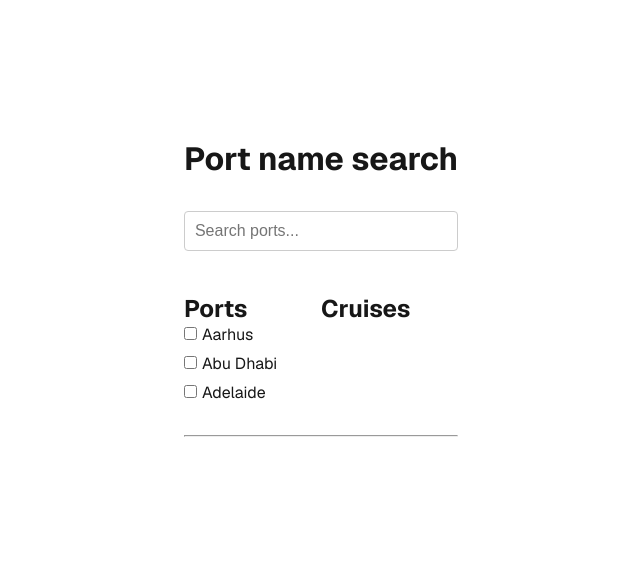
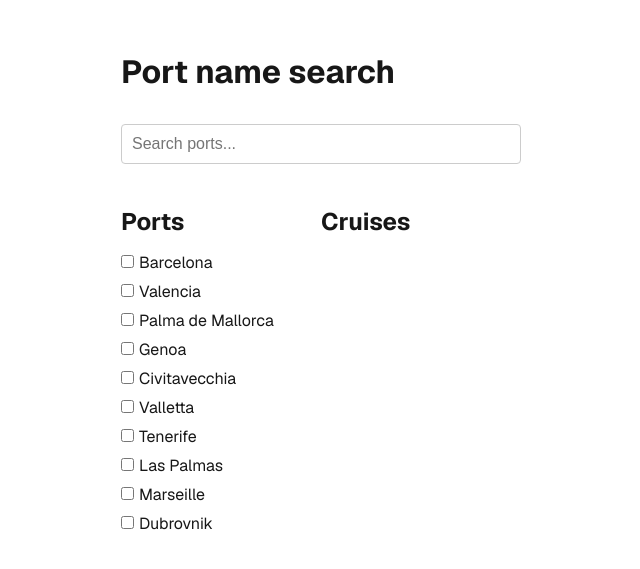
Before and after one commit to pixelhijack/port-search, a Next.js app: page /en in a window 1280 px wide. Shown: the part 113-682 px from the top of the page, without its empty margins (319-959 px from the left). Built offline with nearby package versions, Linux system fonts and the light colour scheme.

Commit message:
[MOCK] More realistic mock data for ports & cruises. Improved filtering

```diff
--- a/mock/cruises.json
+++ b/mock/cruises.json
@@ -1,17 +1,27 @@
 [
     {
       "cruise_id": 1,
-      "name": "Cruise 1",
-      "stops": [1, 2]
+      "name": "Mediterranean Explorer",
+      "stops": [1, 4, 5, 6, 9]
     },
     {
       "cruise_id": 2,
-      "name": "Cruise 2",
-      "stops": [2, 3]
+      "name": "Canary Islands Adventure",
+      "stops": [7, 8, 2, 3, 1]
     },
     {
       "cruise_id": 3,
-      "name": "Cruise 3",
-      "stops": [1, 3]
+      "name": "Adriatic Escape",
+      "stops": [10, 5, 4, 9, 1]
+    },
+    {
+      "cruise_id": 4,
+      "name": "Western Mediterranean Highlights",
+      "stops": [1, 2, 3, 9, 6]
+    },
+    {
+      "cruise_id": 5,
+      "name": "Eastern Mediterranean Discovery",
+      "stops": [6, 5, 4, 10]
     }
   ]
--- a/mock/ports.json
+++ b/mock/ports.json
@@ -1,22 +1,52 @@
 [
   {
     "port_id": 1,
-      "name": "Aarhus",
-      "raw_names": ["Aahrus", "Aarhus", "Aarhus - Denmark", "Aarhus, Denmark"]
+    "name": "Barcelona",
+    "raw_names": ["Barcelona", "Barcelona - Spain", "Barcelona, Spain"]
   },
   {
     "port_id": 2,
-      "name": "Abu Dhabi",
-      "raw_names": [
-        "Abu Dhabi",
-        "Abu Dhabi, UAE",
-        "Abu Dhabi, United Arab Emirates",
-        "Abu Dhabi, U.Arab Emirates"
-      ]
+    "name": "Valencia",
+    "raw_names": ["Valencia", "Valencia - Spain", "Valencia, Spain"]
   },
   {
     "port_id": 3,
-      "name": "Adelaide",
-      "raw_names": ["Adelaide", "Adelaide - Australia", "Adelaide, Australia"]
+    "name": "Palma de Mallorca",
+    "raw_names": ["Palma", "Palma de Mallorca", "Palma - Spain", "Mallorca, Spain"]
+  },
+  {
+    "port_id": 4,
+    "name": "Genoa",
+    "raw_names": ["Genoa", "Genova", "Genoa - Italy", "Genova, Italy"]
+  },
+  {
+    "port_id": 5,
+    "name": "Civitavecchia",
+    "raw_names": ["Civitavecchia", "Rome", "Civitavecchia - Italy", "Rome - Italy"]
+  },
+  {
+    "port_id": 6,
+    "name": "Valletta",
+    "raw_names": ["Valletta", "Valletta - Malta", "Valletta, Malta"]
+  },
+  {
+    "port_id": 7,
+    "name": "Tenerife",
+    "raw_names": ["Tenerife", "Santa Cruz de Tenerife", "Tenerife - Spain", "Santa Cruz, Canary Islands"]
+  },
+  {
+    "port_id": 8,
+    "name": "Las Palmas",
+    "raw_names": ["Las Palmas", "Gran Canaria", "Las Palmas - Spain", "Gran Canaria, Canary Islands"]
+  },
+  {
+    "port_id": 9,
+    "name": "Marseille",
+    "raw_names": ["Marseille", "Marseilles", "Marseille - France", "Marseilles, France"]
+  },
+  {
+    "port_id": 10,
+    "name": "Dubrovnik",
+    "raw_names": ["Dubrovnik", "Dubrovnik - Croatia", "Dubrovnik, Croatia"]
   }
 ]
--- a/src/app/[locale]/globals.css
+++ b/src/app/[locale]/globals.css
@@ -72,3 +72,7 @@ input[type="checkbox"] {
 .checklist li {
   list-style-type: none;
 }
+
+h2 {
+  margin: 0 0 15px 0;
+}
--- a/src/app/[locale]/page.module.css
+++ b/src/app/[locale]/page.module.css
@@ -32,6 +32,7 @@
   flex-direction: column;
   gap: 32px;
   grid-row-start: 2;
+  width: 400px;
 }
 
 .main ol {
--- a/src/app/[locale]/page.tsx
+++ b/src/app/[locale]/page.tsx
@@ -42,10 +42,8 @@ export default function Home() {
   const selectedPortIds = selectedPorts.map(port => port.port_id);
   // one port selected: lists all cruise occurences with that port,
   // two/multiple ports selected: narrow down to only show that contains both
-  const cruisesByPorts = selectedPorts.length > 1 ? cruises.filter(
-    cruise => cruise.stops.every(id => selectedPortIds.includes(id))
-  ) : cruises.filter(
-    cruise => cruise.stops.some(id => selectedPortIds.includes(id))
+  const cruisesByPorts = cruises.filter(cruise =>
+    selectedPortIds.every(selectedId => cruise.stops.includes(selectedId))
   );
   // ports by search term
   const filteredPorts = searchTerm ? ports.filter(
@@ -88,8 +86,6 @@ export default function Home() {
     fetchCruises();
   }, []);
 
-  console.log(ports, cruises);
-
   return (
     <div className={styles.page}>
       <main className={styles.main}>
@@ -113,14 +109,21 @@ export default function Home() {
             </div>
             <div className='column'>
               <h2>Cruises</h2>
-              {cruises && (
+              {cruises && !!selectedPorts.length && (
                 cruisesByPorts.map(
-                  cruise => (<div key={cruise.cruise_id}>{cruise.name}</div>)
+                  cruise => (
+                    <div key={cruise.cruise_id}>
+                      <b>{cruise.name}</b>
+                      {cruise.stops.map((stop, i) => (
+                        <span key={i}>{i > 0 ? ' - ' : ': '}{ports.find(port => port.port_id === stop)?.name}</span>
+                      ))}
+                      <br/><br/><hr/><br/>
+                    </div>
+                  )
                 )
               )}
             </div>
           </div>
-          <hr/>
           {error && <p>Error: {error}</p>}
       </main>
     </div>
```
Lines whose indentation alone changed are shown as unchanged.
